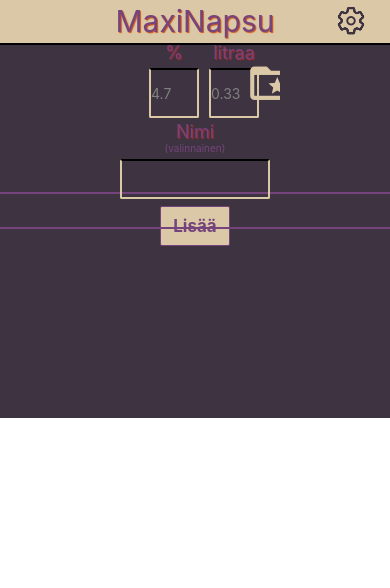
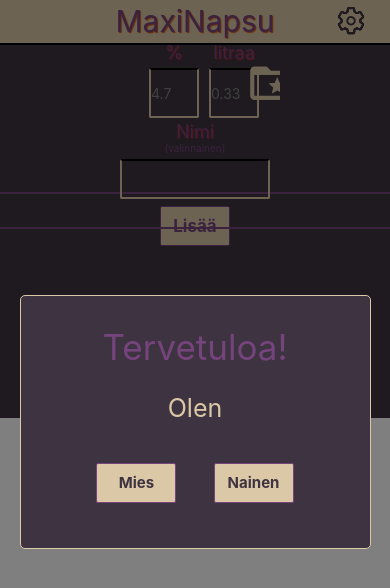
Before and after one commit to Magikarppi/drink-counter, a React Native app in the folder drinkkilaskuriFrontEnd/: screen / in a window 390 px wide. Shown: the top 588 px of the page. Built offline with nearby package versions, Linux system fonts and the light colour scheme.

Commit message:
Add sex selection modal
 - Add modal with buttons for 'male' and 'female'
 - Store sex selection to async storage and state
 - Get sex from async storage and set state if found
 - If not found show sex-select-modal
 - Delete duplicate components

```diff
--- a/drinkkilaskuriFrontEnd/App.tsx
+++ b/drinkkilaskuriFrontEnd/App.tsx
@@ -18,10 +18,12 @@ import {
   FavDrinkType,
   FavFolderIconStyle,
   RemindInterval,
+  Sex,
 } from './src/types';
 import { calculateBAC, calculateTotalBAC, randomId } from './src/utils';
 import StatusMoreInfo from './src/StatusMoreInfo';
 import { UserContext } from './src/UserContext';
+import SelectSexModal from './src/SelectSexModal';
 
 const styles = StyleSheet.create({
   container: {
@@ -64,6 +66,8 @@ const statusExpandedStyle = {
 };
 
 const App = () => {
+  const [showSelectSex, setShowSelectSex] = useState<boolean>(false);
+  const [sex, setSex] = useState<Sex>();
   const [drinkList, setDrinkList] = useState<DrinkType[]>([]);
   const [alcPercent, setAlcPercent] = useState<string>();
   const [amount, setAmount] = useState<string>();
@@ -92,6 +96,29 @@ const App = () => {
   const [statusIsExpanded, setStatusIsExpanded] = useState<boolean>(false);
   const [statusContainerStyle, setStatusContainerStyle] =
     useState<any>(statusMinimizedStyle);
+
+  const storeSex = async (aSex: Sex) => {
+    try {
+      await AsyncStorage.setItem('sex', JSON.stringify(aSex));
+    } catch (error) {
+      console.log('error storing sex to asyncStorage:');
+      console.log(error);
+    }
+  };
+
+  const getSexFromStorage = async () => {
+    try {
+      const storedSex = await AsyncStorage.getItem('sex');
+      if (storedSex) {
+        setSex(JSON.parse(storedSex));
+      } else {
+        setShowSelectSex(true);
+      }
+    } catch (error) {
+      console.log('error with getting sex from asyncStorage:');
+      console.log(error);
+    }
+  };
 
   const storeDrink = async (drink: DrinkType) => {
     try {
@@ -216,6 +243,10 @@ const App = () => {
       console.log('error with getting bacLimit from async-storage:');
       console.log(e);
     }
+  }, []);
+
+  useEffect(() => {
+    getSexFromStorage();
   }, []);
 
   // Check and set the right exp/min button and style for Status
@@ -586,6 +617,12 @@ const App = () => {
     return;
   };
 
+  const handleSelectSex = (aSex: Sex) => {
+    setSex(aSex);
+    setShowSelectSex(false);
+    storeSex(aSex);
+  };
+
   const handleContinueAddDrink = () => {
     setShowReminder(false);
     addDrink();
@@ -612,6 +649,10 @@ const App = () => {
       <View>
         <HeaderMain openModal={openSettings} />
         <View style={styles.container}>
+          <SelectSexModal
+            showModal={showSelectSex}
+            handleSelectSex={handleSelectSex}
+          />
           <ReminderModal
             showModal={showReminder}
             closeModal={closeReminder}
--- a/drinkkilaskuriFrontEnd/package.json
+++ b/drinkkilaskuriFrontEnd/package.json
@@ -12,6 +12,8 @@
   "dependencies": {
     "@react-native-async-storage/async-storage": "^1.17.3",
     "@react-native-community/datetimepicker": "^5.1.0",
+    "@react-navigation/native": "^6.0.10",
+    "@types/react-navigation": "^3.4.0",
     "react": "17.0.2",
     "react-native": "0.66.0",
     "react-native-svg": "^12.3.0",
--- /dev/null
+++ b/drinkkilaskuriFrontEnd/src/SelectSexModal.tsx
@@ -0,0 +1,110 @@
+import React from 'react';
+import { View, StyleSheet, Modal, TouchableOpacity, Text } from 'react-native';
+import { colors } from './themes';
+import { SelectSexModalProps } from './types';
+
+const styles = StyleSheet.create({
+  modalContainer: {
+    flex: 1,
+    flexDirection: 'column',
+    justifyContent: 'center',
+    alignItems: 'center',
+    backgroundColor: '#00000080',
+  },
+  filler: {},
+  elementsContainer: {
+    justifyContent: 'space-evenly',
+    alignItems: 'center',
+    width: '90%',
+    height: '30%',
+    backgroundColor: colors.backgroundDark,
+    borderColor: colors.beige,
+    borderWidth: 1,
+    borderRadius: 5,
+    padding: 5,
+    overflow: 'hidden',
+  },
+  mainTextWrapper: {
+    flexDirection: 'column',
+    justifyContent: 'space-evenly',
+    alignItems: 'center',
+    width: '80%',
+    height: '50%',
+  },
+  buttonsContainer: {
+    flexDirection: 'row',
+    justifyContent: 'space-evenly',
+    alignItems: 'center',
+    width: '80%',
+    height: 70,
+  },
+  button: {
+    justifyContent: 'center',
+    alignItems: 'center',
+    backgroundColor: colors.beige,
+    width: 80,
+    height: 40,
+    borderWidth: 1,
+    borderRadius: 2,
+    borderColor: colors.violet,
+  },
+  buttonElement: {
+    width: '33%',
+  },
+  mainText: {
+    fontSize: 18,
+    fontWeight: 'bold',
+    color: colors.white,
+    textAlign: 'center',
+  },
+  reminderText: {
+    fontSize: 14,
+    fontStyle: 'italic',
+    color: colors.white,
+    textAlign: 'center',
+  },
+  buttonText: {
+    fontSize: 15,
+    fontWeight: 'bold',
+    color: colors.backgroundDark,
+  },
+  welcomeText: {
+    fontSize: 35,
+    color: colors.violet,
+  },
+  infoText: {
+    fontSize: 25,
+    color: colors.beige,
+  },
+});
+
+const SelectSexModal = ({
+  showModal,
+  handleSelectSex,
+}: SelectSexModalProps) => {
+  return (
+    <Modal visible={showModal} animationType="slide" transparent={true}>
+      <View style={styles.modalContainer}>
+        <View style={styles.filler} />
+        <View style={styles.elementsContainer}>
+          <Text style={styles.welcomeText}>Tervetuloa!</Text>
+          <Text style={styles.infoText}>Olen</Text>
+          <View style={styles.buttonsContainer}>
+            <TouchableOpacity onPress={() => handleSelectSex('male')}>
+              <View style={styles.button}>
+                <Text style={styles.buttonText}>Mies</Text>
+              </View>
+            </TouchableOpacity>
+            <TouchableOpacity onPress={() => handleSelectSex('female')}>
+              <View style={styles.button}>
+                <Text style={styles.buttonText}>Nainen</Text>
+              </View>
+            </TouchableOpacity>
+          </View>
+        </View>
+      </View>
+    </Modal>
+  );
+};
+
+export default SelectSexModal;
--- a/drinkkilaskuriFrontEnd/src/types.ts
+++ b/drinkkilaskuriFrontEnd/src/types.ts
@@ -240,6 +240,7 @@ export interface BACInfoModalProps {
   closeModal: () => void;
 }
 
-export interface SexSelectProps {
-  handleSexSelect: (sex: Sex) => void;
+export interface SelectSexModalProps {
+  handleSelectSex: (sex: Sex) => void;
+  showModal: boolean;
 }
```
Also changed, not shown: drinkkilaskuriFrontEnd/src/SexSelect.tsx (deleted, +0 -58 lines), drinkkilaskuriFrontEnd/src/WelcomeModal.tsx (deleted, +0 -79 lines), 2 other files (tests, documents, lock files or other folders).
